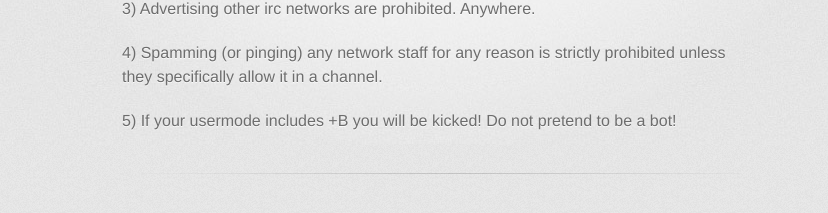
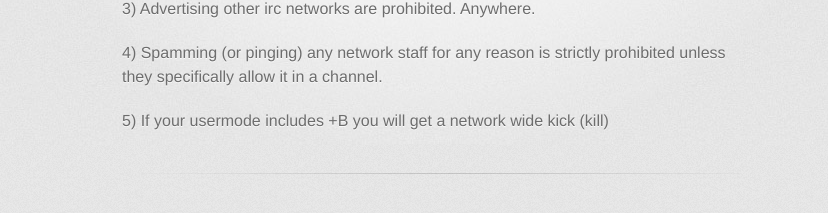
Before and after one commit to ChewChat/chew.chat, a Jekyll site: the page built from info/rules.md, in a window 1280 px wide. Shown: the part 429-642 px from the top of the page, without its empty margins (208-1036 px from the left). Built offline with Jekyll 4.4.1, drawn with Linux system fonts in a browser that asks for light colours; some web fonts are replaced; our own code applies the rules of GitHub Pages for plain Markdown files.

Commit message:
Globalized Rule 5

```diff
--- a/info/rules.md
+++ b/info/rules.md
@@ -10,4 +10,4 @@ By joining the server, you agree to following these very simple rules.
 
 4) Spamming (or pinging) any network staff for any reason is strictly prohibited unless they specifically allow it in a channel.
 
-5) If your usermode includes +B you will be kicked! Do not pretend to be a bot!
+5) If your usermode includes +B you will get a network wide kick (kill)
```
